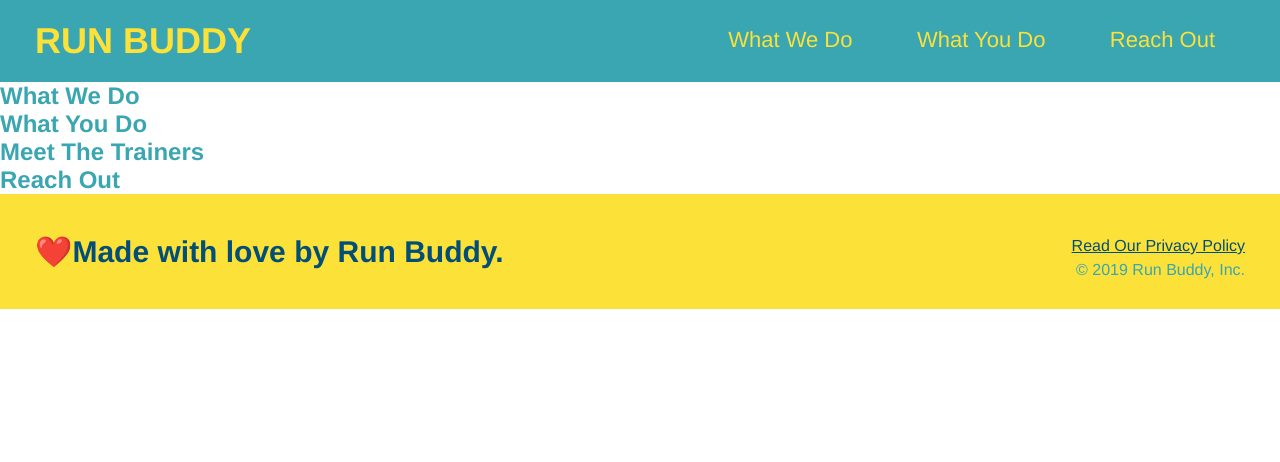
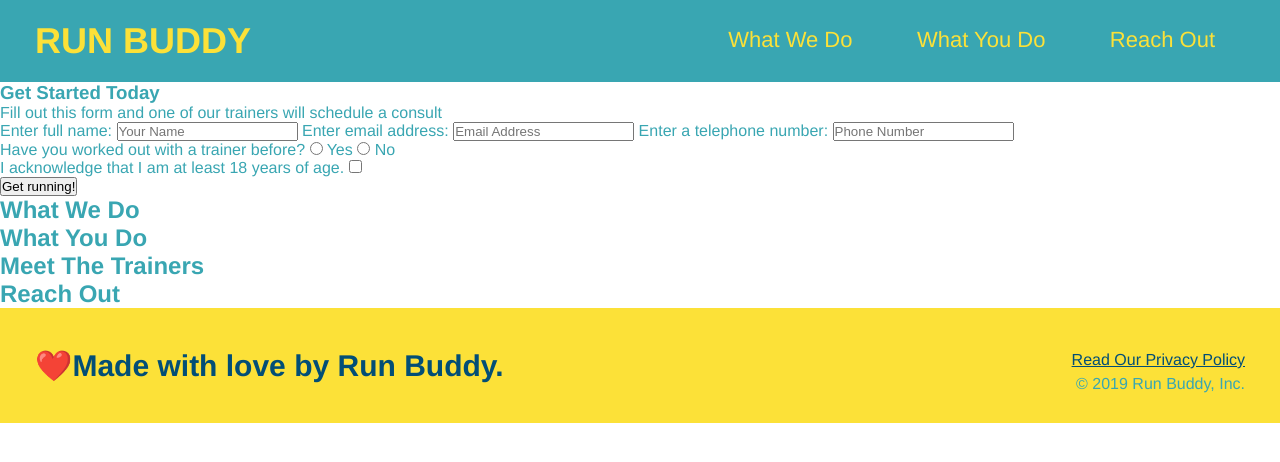
Before and after one commit to RotichD/run-buddy, a plain HTML site: page index.html in a window 1280 px wide. Drawn offline with Linux system fonts and the light colour scheme.

Commit message:
hero structure

```diff
--- a/index.html
+++ b/index.html
@@ -31,7 +31,37 @@
 
         <!--hero/jumbotron-->
         <section>
+            <div>
+                <h3>Get Started Today</h3>
+                <p>Fill out this form and one of our trainers will schedule a consult</p>
+            <!-- Add form element -->
+                <form>
+                    <label for="name">Enter full name:</label>
+                    <input type="text" placeholder="Your Name" name="name" id="name" />
+                    <label for="email">Enter email address:</label>
+                    <input type="email" placeholder="Email Address" name="email" id="email" />
+                    <label for="phone">Enter a telephone number:</label>
+                    <input type="tel" placeholder="Phone Number" name="phone" id="phone" />
+                    <p>
+                        Have you worked out with a trainer before?
+                        <input type="radio" name="trainer-confirm" id="trainer-yes" />
+                        <label for="trainer-yes">Yes</label>
+                        <input type="radio" name="trainer-confrim" id="trainer-no" />
+                        <label for="trainer-no">No</label>
+                    </p>
+                    <p>
+                        <label for="checkbox" >
+                            I acknowledge that I am at least 18 years of age.
+                        </label>
+                        <input type="checkbox" name="age-confirm" id="checkbox" />
+                    </p>
+                    <button type="submit">
+                        Get running!
+                    </button>
+                </form>
+            </div>
         </section>
+        <!-- end hero -->
 
         <!--"what we do" section-->
         <section>
```
